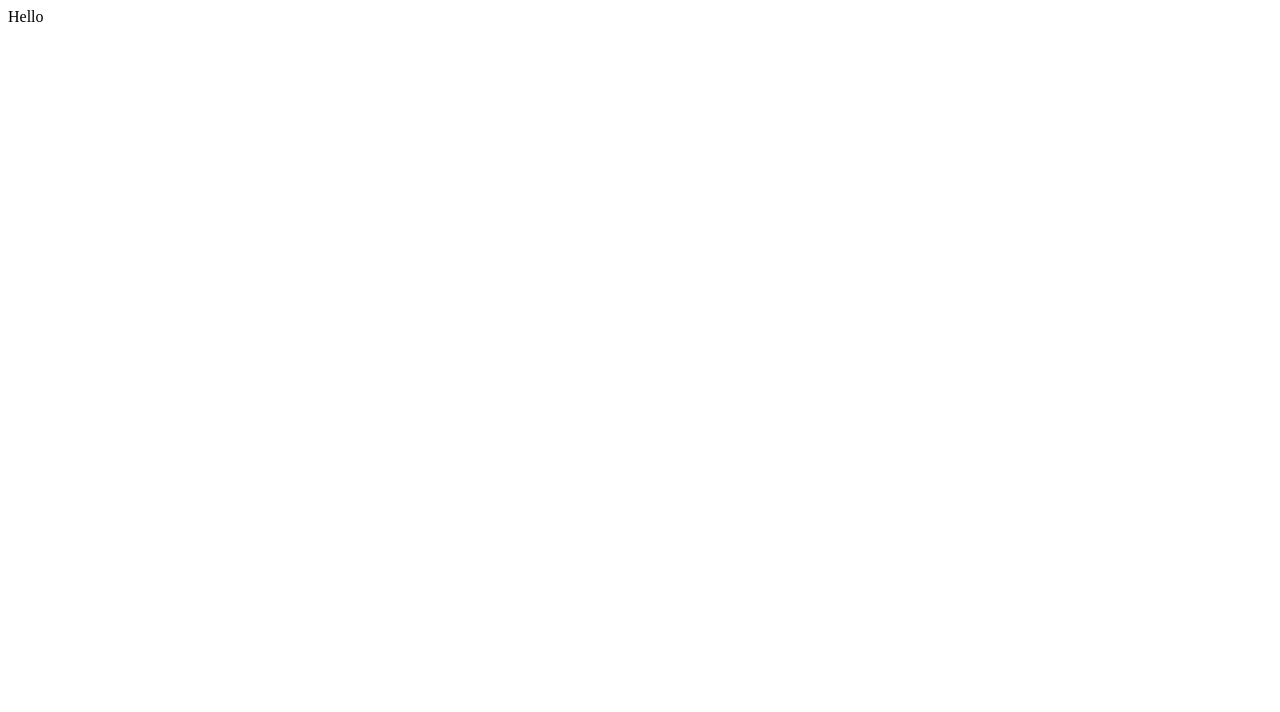
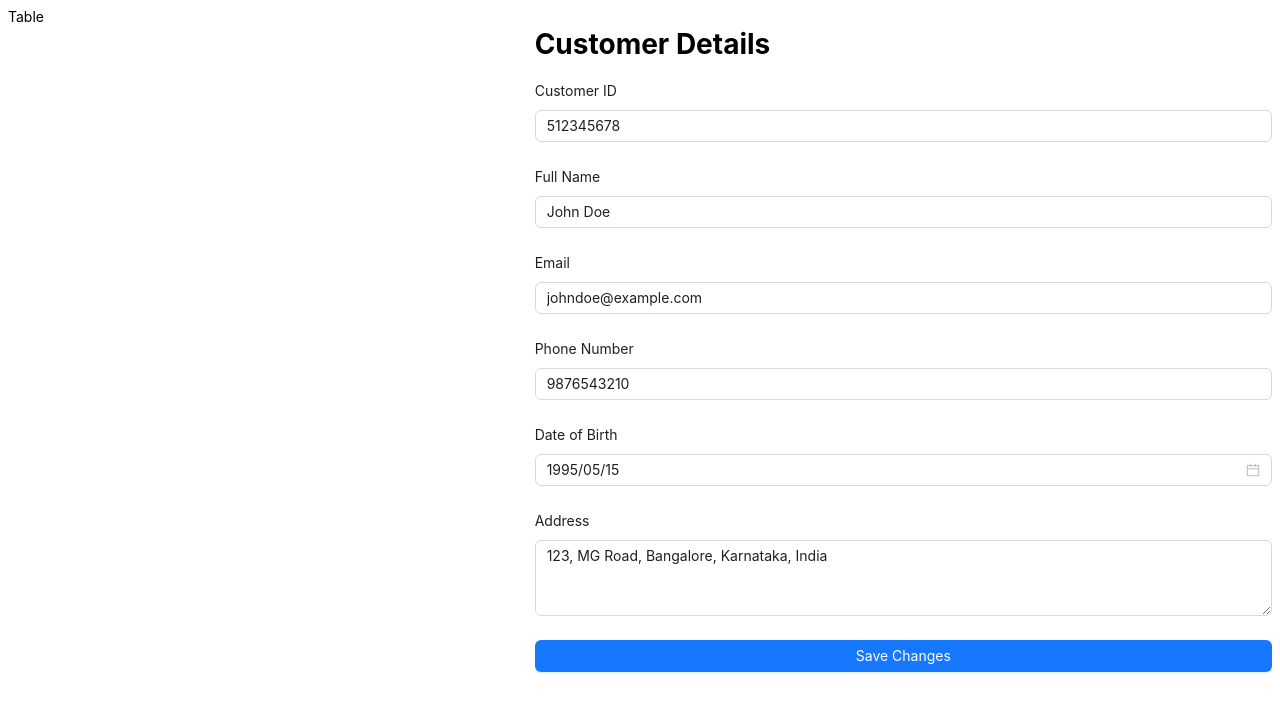
Before and after one commit to AshwiniGowda53/Squad2HCL, a React (Create React App) app: page / in a window 1280 px wide. Shown: the top 712 px of the page. Built offline with nearby package versions, Linux system fonts and the light colour scheme.

Commit message:
Customer Form

```diff
--- a/package.json
+++ b/package.json
@@ -9,6 +9,7 @@
     "@testing-library/user-event": "^13.5.0",
     "antd": "^5.27.4",
     "axios": "^1.12.2",
+    "dayjs": "^1.11.18",
     "formik": "^2.4.6",
     "react": "^19.1.1",
     "react-dom": "^19.1.1",
--- a/src/App.js
+++ b/src/App.js
@@ -1,9 +1,11 @@
+import Customer360Form from "./Customer360Form";
+import Main from "./Main";
 
 
 function App() {
   return (
     <div className="App">
-     Hello
+     <Main/>
     </div>
   );
 }
--- /dev/null
+++ b/src/Customer360Form.jsx
@@ -0,0 +1,159 @@
+import React, { useEffect, useState } from "react";
+import { Formik } from "formik";
+import { Input, DatePicker, Button, Form, Skeleton } from "antd";
+import dayjs from "dayjs";
+
+const dummyCustomerData = {
+  customerId: "512345678",
+  fullName: "John Doe",
+  email: "johndoe@example.com",
+  phone: "9876543210",
+  dob: "1995/05/15",
+  address: "123, MG Road, Bangalore, Karnataka, India"
+};
+
+export default function Customer360Form() {
+  const [customerData, setCustomerData] = useState(null);
+
+  useEffect(() => {
+    setTimeout(() => {
+      setCustomerData({ ...dummyCustomerData, dob: dayjs(dummyCustomerData.dob) });
+    }, 1000);
+  }, []);
+
+  if (!customerData) return <Skeleton/>;
+
+  const validate = (values) => {
+    const errors = {};
+    if (!values.customerId) errors.customerId = "Customer ID is required";
+    else if (!/^[56]\d{8}$/.test(values.customerId))
+      errors.customerId = "Customer ID must be 9 digits and start with 5 or 6";
+    if (!values.fullName) errors.fullName = "Full Name is required";
+    if (!values.email) errors.email = "Email is required";
+    else if (!/^[^\s@]+@[^\s@]+\.[^\s@]+$/.test(values.email))
+      errors.email = "Invalid email address";
+    if (!values.phone) errors.phone = "Phone number is required";
+    else if (!/^\d{10}$/.test(values.phone)) errors.phone = "Phone number must be 10 digits";
+    if (!values.dob || !dayjs(values.dob).isValid()) errors.dob = "Date of Birth is required or invalid";
+    return errors;
+  };
+
+  return (
+    <>
+    <h1>Customer Details</h1>
+    <Formik
+      initialValues={customerData}
+      enableReinitialize
+      validate={validate}
+      onSubmit={(values) => {
+        const payload = { ...values, dob: values.dob ? values.dob.format("YYYY/MM/DD") : null };
+        console.log("Updated JSON ✅", payload);
+      }}
+    >
+      {({ values, errors, touched, handleChange, setFieldValue, handleSubmit }) => (
+        <Form layout="vertical" onFinish={handleSubmit} className="max-w-md mx-auto p-6 border rounded-lg shadow">
+          {/* Customer ID */}
+          <Form.Item
+            label="Customer ID"
+            validateStatus={errors.customerId && touched.customerId ? "error" : ""}
+            help={touched.customerId && errors.customerId}
+          >
+            <Input
+              name="customerId"
+              value={values.customerId}
+              onChange={(e) => {
+                handleChange(e);
+                setCustomerData({ ...customerData, customerId: e.target.value });
+              }}
+            />
+          </Form.Item>
+
+          {/* Full Name */}
+          <Form.Item
+            label="Full Name"
+            validateStatus={errors.fullName && touched.fullName ? "error" : ""}
+            help={touched.fullName && errors.fullName}
+          >
+            <Input
+              name="fullName"
+              value={values.fullName}
+              onChange={(e) => {
+                handleChange(e);
+                setCustomerData({ ...customerData, fullName: e.target.value });
+              }}
+            />
+          </Form.Item>
+
+          {/* Email */}
+          <Form.Item
+            label="Email"
+            validateStatus={errors.email && touched.email ? "error" : ""}
+            help={touched.email && errors.email}
+          >
+            <Input
+              name="email"
+              value={values.email}
+              onChange={(e) => {
+                handleChange(e);
+                setCustomerData({ ...customerData, email: e.target.value });
+              }}
+            />
+          </Form.Item>
+
+          {/* Phone */}
+          <Form.Item
+            label="Phone Number"
+            validateStatus={errors.phone && touched.phone ? "error" : ""}
+            help={touched.phone && errors.phone}
+          >
+            <Input
+              name="phone"
+              value={values.phone}
+              onChange={(e) => {
+                handleChange(e);
+                setCustomerData({ ...customerData, phone: e.target.value });
+              }}
+            />
+          </Form.Item>
+
+          {/* DOB */}
+          <Form.Item
+            label="Date of Birth"
+            validateStatus={errors.dob && touched.dob ? "error" : ""}
+            help={touched.dob && errors.dob}
+          >
+            <DatePicker
+              format="YYYY/MM/DD"
+              value={values.dob}
+              onChange={(date) => {
+                setFieldValue("dob", date);
+                setCustomerData({ ...customerData, dob: date });
+              }}
+              style={{ width: "100%" }}
+            />
+          </Form.Item>
+
+          {/* Address */}
+          <Form.Item label="Address">
+            <Input.TextArea
+              name="address"
+              value={values.address}
+              onChange={(e) => {
+                handleChange(e);
+                setCustomerData({ ...customerData, address: e.target.value });
+              }}
+              rows={3}
+            />
+          </Form.Item>
+
+          <Form.Item>
+           <Button type="primary" htmlType="submit"  block>
+              Save Changes
+            </Button>
+          </Form.Item>
+        </Form>
+      )}
+    </Formik>
+    </>
+  );
+}
--- /dev/null
+++ b/src/Main.js
@@ -0,0 +1,19 @@
+import React from 'react';
+import { Row, Col } from 'antd';
+import Customer360Form from './Customer360Form';
+
+
+const Main =()=>{
+return <>
+<Row>
+    <Col span={10}>
+    Table
+    </Col>
+    <Col span = {14}>
+    <Customer360Form/>
+    </Col>
+</Row>
+</>
+}
+
+export default Main;
```
Also changed, not shown: 1 other file (tests, documents, lock files or other folders).
